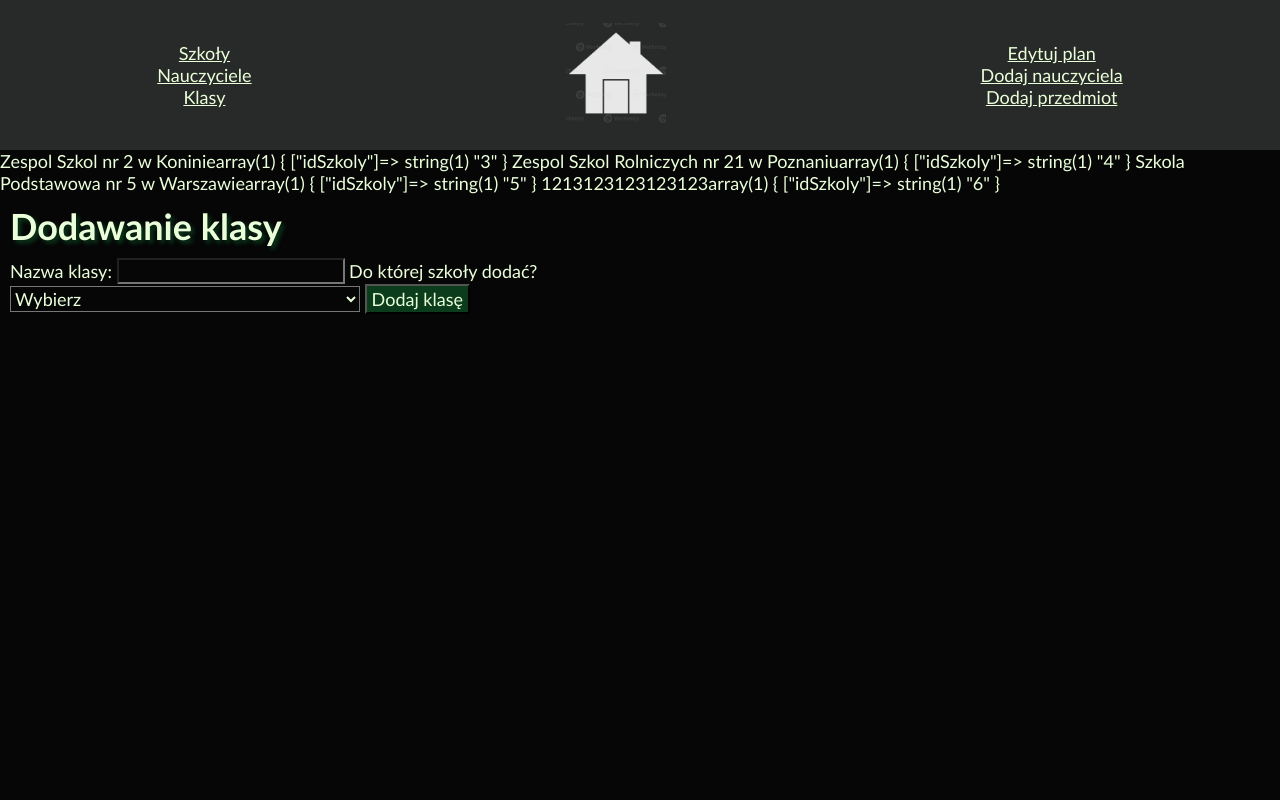
After one commit to Zuzek16/UnterrichtApp, a PHP site: page /klasy.php in a window 1280 px wide. The commit adds this page. Run offline with PHP 8.4, Linux system fonts and the light colour scheme; data comes from the database, SQL or seed files in the repository; tables that the repository leaves empty hold one stand-in row (values such as "Sample post").

Commit message:
WIP class managment + tobe fixed deleting teacher

```diff
--- a/func.php
+++ b/func.php
@@ -5,7 +5,7 @@ function addheader ($includeIndexLink = true) {
           <ul>
                <li><a href='szkola.php?edit=false'>Szkoły</a></li>
                <li><a href='nau.php?edit=false'>Nauczyciele</a></li>
-               <li><a href='ucz.php?szuk=klasy'>Klasy</a></li>
+               <li><a href='klasy.php'>Klasy</a></li>
           </ul>";
           if ($includeIndexLink) {
                echo "<ul>
--- a/index.php
+++ b/index.php
@@ -6,7 +6,8 @@
      <title>UnterrichtApp</title>
      <link rel="stylesheet" href="styl.css">
      <link rel="icon" type="image/x-icon" href="/zdj/UnterrichtAppLOGO.png">
-     <!--     -change every adding form to redicrect!?
+     <!--
+          - ! fix usu nau
      -dod (ogl managment) klasy i przypisywanie planu lekcji
      -!failsafe so that someone doesnt add a timetable for a school with teachers that dont teach there
      -dod klasy
--- /dev/null
+++ b/klasy.php
@@ -0,0 +1,85 @@
+<!DOCTYPE html>
+<html lang="pl">
+<head>
+     <meta charset="UTF-8">
+     <meta name="viewport" content="width=device-width, initial-scale=1.0">
+     <title>Nauczyciele i klasy</title>
+     <link rel="stylesheet" href="styl.css">
+</head>
+<body>
+     <?php
+     include_once "func.php";
+     include_once "conn.php";
+     include_once "getAll.php";
+     addheader();
+     ?>
+
+     <?php
+     foreach ($klasaSzkoly as $nazwaSz => $value) {
+          echo $nazwaSz;
+          var_dump($value);
+     }
+     ?>
+     <!-- dodawanie -->
+     <div class="lewy">
+    <h2 class="pageFunc">Dodawanie klasy</h2>
+
+    <form action="" method="POST">
+    <div class="dodKlase">
+
+    <label for="nazwa">Nazwa klasy:</label>
+    <input type="text" name="nazwa" id="nazwa" required>
+
+    <label for="szkola">Do której szkoły dodać?</label>
+    <select name="szkola" id="szkola">
+        <option value="">Wybierz</option>
+        <?php
+        include_once "conn.php";
+        include_once "getAll.php";
+        foreach ($klasaSzkoly as $key => $value) {
+            echo "<option value='".$value['idSzkoly']."'>".$key."</option>";
+        }
+        ?>
+    </select>
+    <button type="submit">Dodaj klasę</button>
+</div>
+</form>
+<?php
+    if (isset($_POST['nazwa']) && trim($_POST['nazwa']) != "" && isset($_POST['szkola']) && trim($_POST['szkola']) != "") {
+        $nazwa = mysqli_real_escape_string($conn, trim($_POST['nazwa']));
+
+        $sqlN = "";
+
+        if (mysqli_query($conn, $sqlN)) {
+            echo "<p class='infZwrotna'>Pomyślnie dodano nową klasę do szkoły:".$_POST['szkola']."</p>";
+        } else {
+            echo "<p class='infZwrotna'>Nie udało się dodać klasy.</p>";
+        }
+
+        if (mysqli_query($conn, $sqlP)) {
+            echo "<p class='infZwrotna'>Pomyślnie dodano nauczane przedmioty.</p>";
+
+            $idSzkoly = $_POST['szkola'];
+
+            $sqlNSz = "INSERT INTO `nauczyciele_szkoly` (`id`, `id_nauczyciela`, `id_szkoly`) VALUES (NULL, '$idNau', '$idSzkoly');";
+
+            if (mysqli_query($conn, $sqlNSz)) {
+                echo "<p class='infZwrotna'>Pomyślnie dodano nauczyciela do szkoły.</p>";
+
+                echo "<p><a class='infZwrotna' href='nau.php'>Załaduj nowe dane</a></p>";
+            } else {
+                echo "<p class='infZwrotna'>Wystąpił błąd podczas dodawnia nauczyciela do szkoły.</p>";
+            }
+
+        } else {
+            echo "<p class='infZwrotna'>Wystąpił błąd podczas dodawnia nauczanych przedmiotów.</p>";
+        }
+
+        $_POST['nazwa'] = "";
+    }
+?>
+</div>
+<!-- widok + zmiana planu i ususwanie -->
+
+</body>
+</html>
--- a/usuNau.php
+++ b/usuNau.php
@@ -13,7 +13,7 @@
           $sqlN = "DELETE FROM nauczyciel WHERE `nauczyciel`.`id` = ".$_GET['id'];
 
           $sqlP = "DELETE FROM nauczany_przedmiot WHERE nauczany_przedmiot.id_nauczyciela =".$_GET['id'];
-
+//! FIX - del form nauczyciele szkoły
           if (mysqli_query($conn, $sqlP)) {
 
           if (mysqli_query($conn, $sqlN)) {
```
Also changed, not shown: nau.php (+24 -5 lines), ucz.php (deleted, +0 -29 lines).
